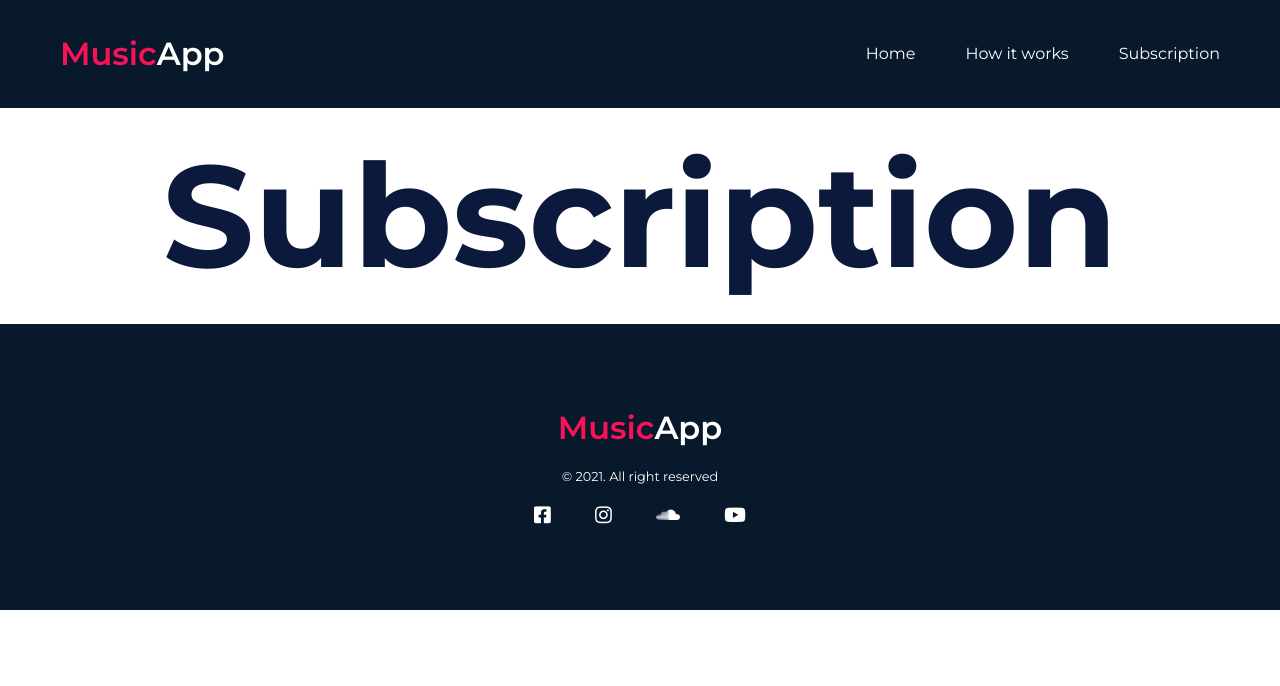
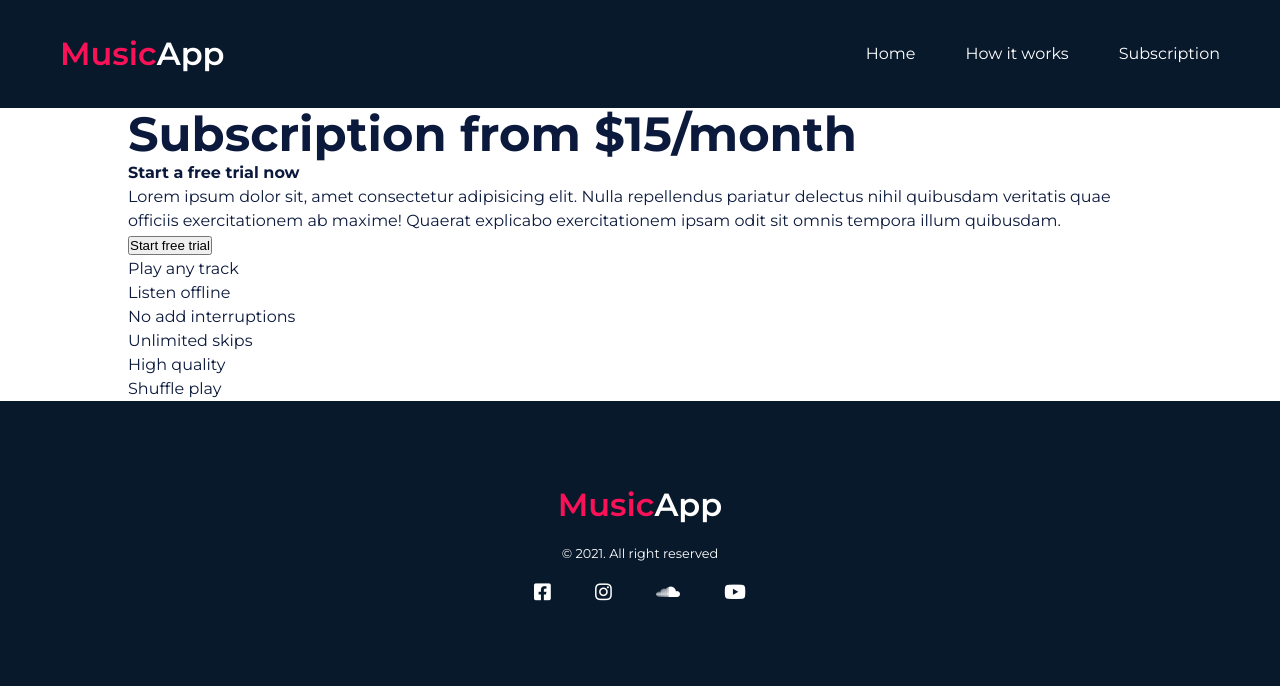
Before and after one commit to ZoricaZeljkovic/music-app, a PHP site: page /subscription.php in a window 1280 px wide. Shown: the top 686 px of the page. Run offline with PHP 8.4, Linux system fonts and the light colour scheme; some libraries are stand-ins or nearby versions.

Commit message:
subscription html

```diff
--- a/subscription.php
+++ b/subscription.php
@@ -1,5 +1,26 @@
 <?php include "partials/header.php"; ?>
 
-  <h1 style="font-size: 9rem; text-align: center">Subscription</h1>
+<section class="subscription">
+    <article class="container">
+        <div>
+            <h2>Subscription from $15/month</h2>
+            <h4>Start a free trial now</h4>
+            <p>Lorem ipsum dolor sit, amet consectetur adipisicing elit. Nulla repellendus pariatur delectus nihil
+                quibusdam veritatis quae officiis exercitationem ab maxime! Quaerat explicabo exercitationem ipsam odit
+                sit omnis tempora illum quibusdam.</p>
+            <button>Start free trial</button>
+        </div>
+        <div>
+            <ul>
+                <li>Play any track</li>
+                <li>Listen offline</li>
+                <li>No add interruptions</li>
+                <li>Unlimited skips</li>
+                <li>High quality</li>
+                <li>Shuffle play</li>
+            </ul>
+        </div>
+    </article>
+</section>
 
 <?php include "partials/footer.php"; ?>
```
